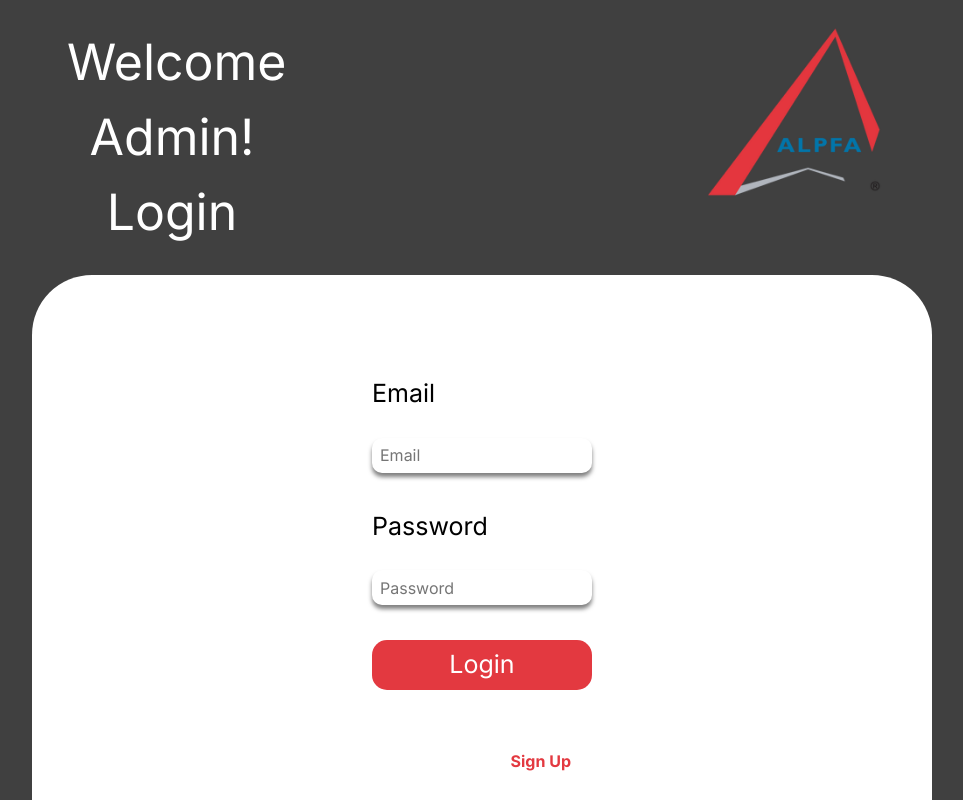
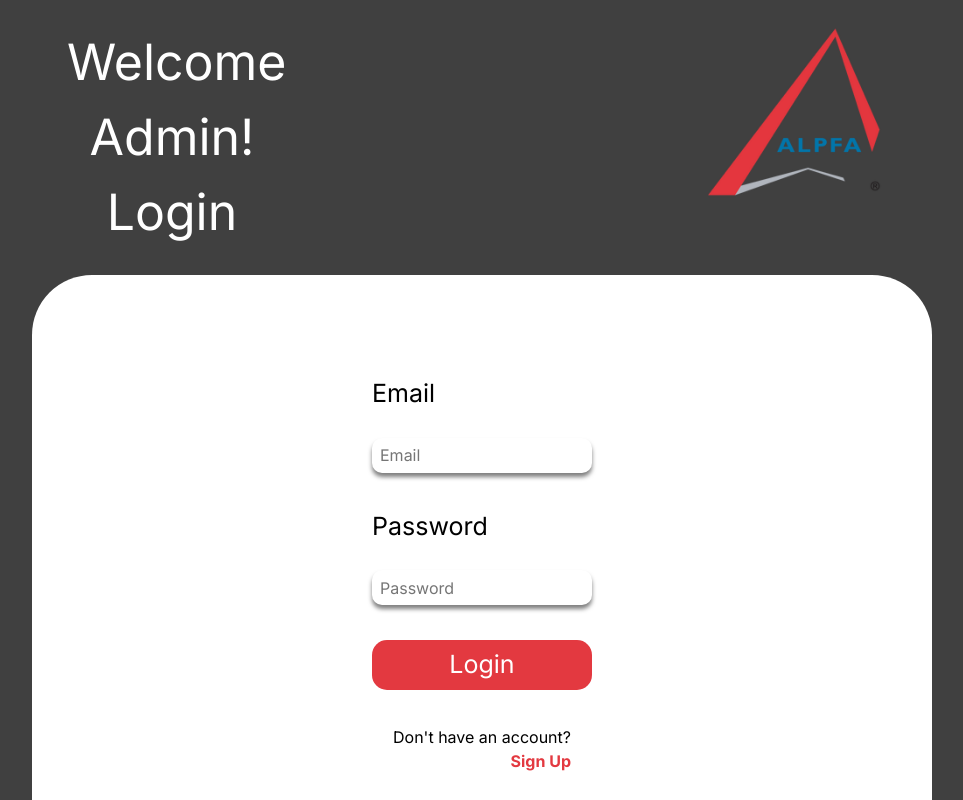
Before and after one commit to gagenotar/CodeToGive-MS-Team6, a React (Vite) app in the folder my-react-app/: page /login/admin in a window 1280 px wide. Shown: the top 800 px of the page, without its empty margins (158-1121 px from the left). Built offline with nearby package versions, Linux system fonts and the light colour scheme.

Commit message:
Final visual changes

```diff
--- a/my-react-app/src/pages/AdminLogin.jsx
+++ b/my-react-app/src/pages/AdminLogin.jsx
@@ -40,7 +40,9 @@ const Login = () => {
       <div className="background-color">
         <div className="form-header">
           <div className="title">Welcome Admin! Login</div>
-          <img className="logo" src={alpfaLogo} alt="" />
+          <a href="/">
+            <img className="logo" src={alpfaLogo} alt=""/>
+          </a>
         </div>
         <AdminLoginForm
           fields={fields}
--- a/my-react-app/src/pages/AdminRegister.jsx
+++ b/my-react-app/src/pages/AdminRegister.jsx
@@ -45,7 +45,9 @@ const Register = () => {
       <div className="background-color">
         <div className="form-header">
           <div className="title">Sign Up</div>
-          <img className="logo" src={alpfaLogo} alt="" />
+          <a href="/">
+            <img className="logo" src={alpfaLogo} alt=""/>
+          </a>
         </div>
         <AdminRegisterForm
           fields={fields}
--- a/my-react-app/src/pages/Register.jsx
+++ b/my-react-app/src/pages/Register.jsx
@@ -45,7 +45,9 @@ const Register = () => {
       <div className="background-color">
         <div className="form-header">
           <div className="title">Sign Up</div>
-          <img className="logo" src={alpfaLogo} alt="" />
+          <a href="/">
+            <img className="logo" src={alpfaLogo} alt=""/>
+          </a>
         </div>
         <RegisterForm
           fields={fields}
--- a/my-react-app/src/styles/form.css
+++ b/my-react-app/src/styles/form.css
@@ -14,6 +14,9 @@ a{
 :root {
   --background-color: #404040;
   --red: #e33940;
+}
+div {
+  color: black;
 }
 
 .background-color {
```
